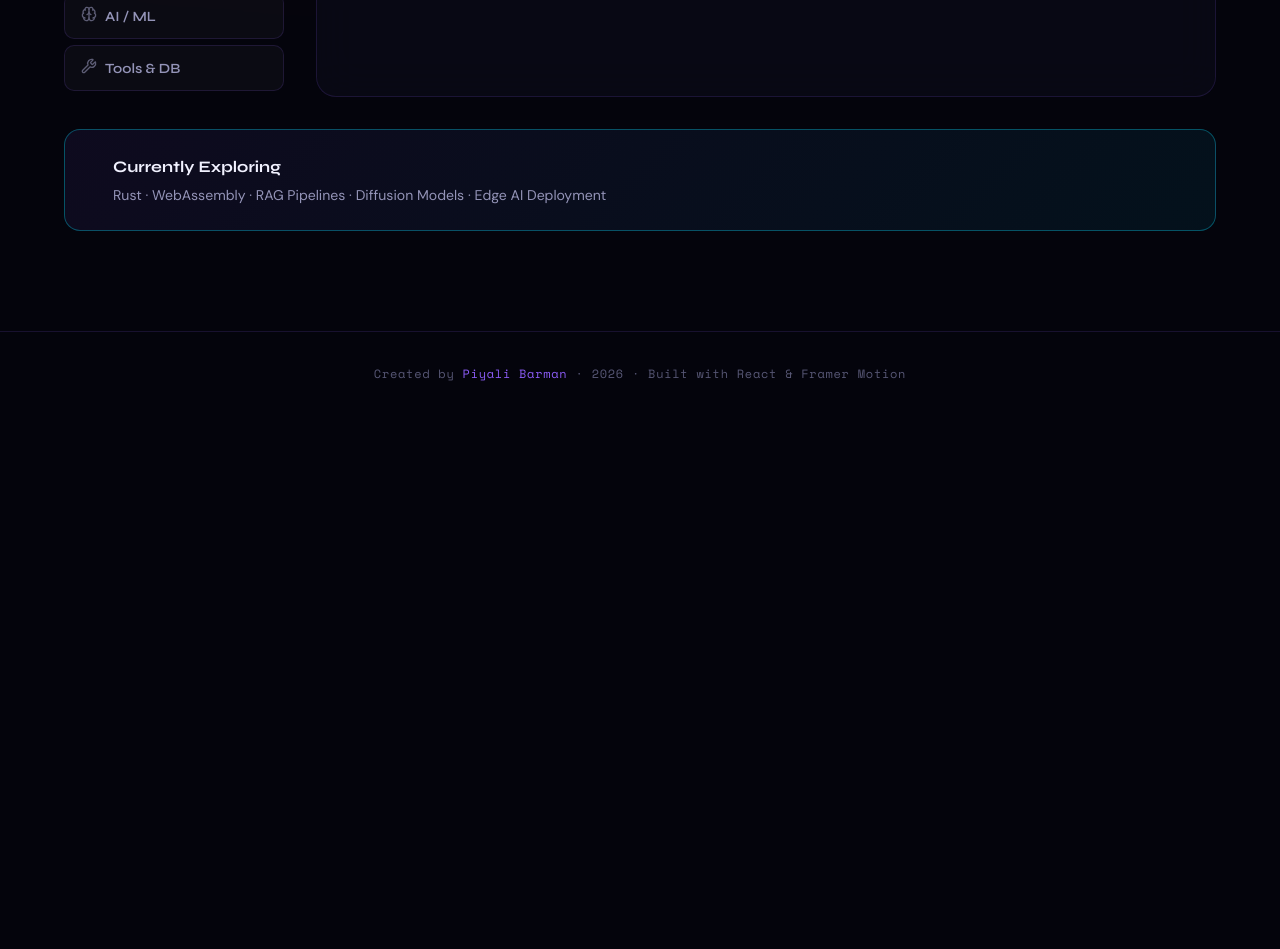
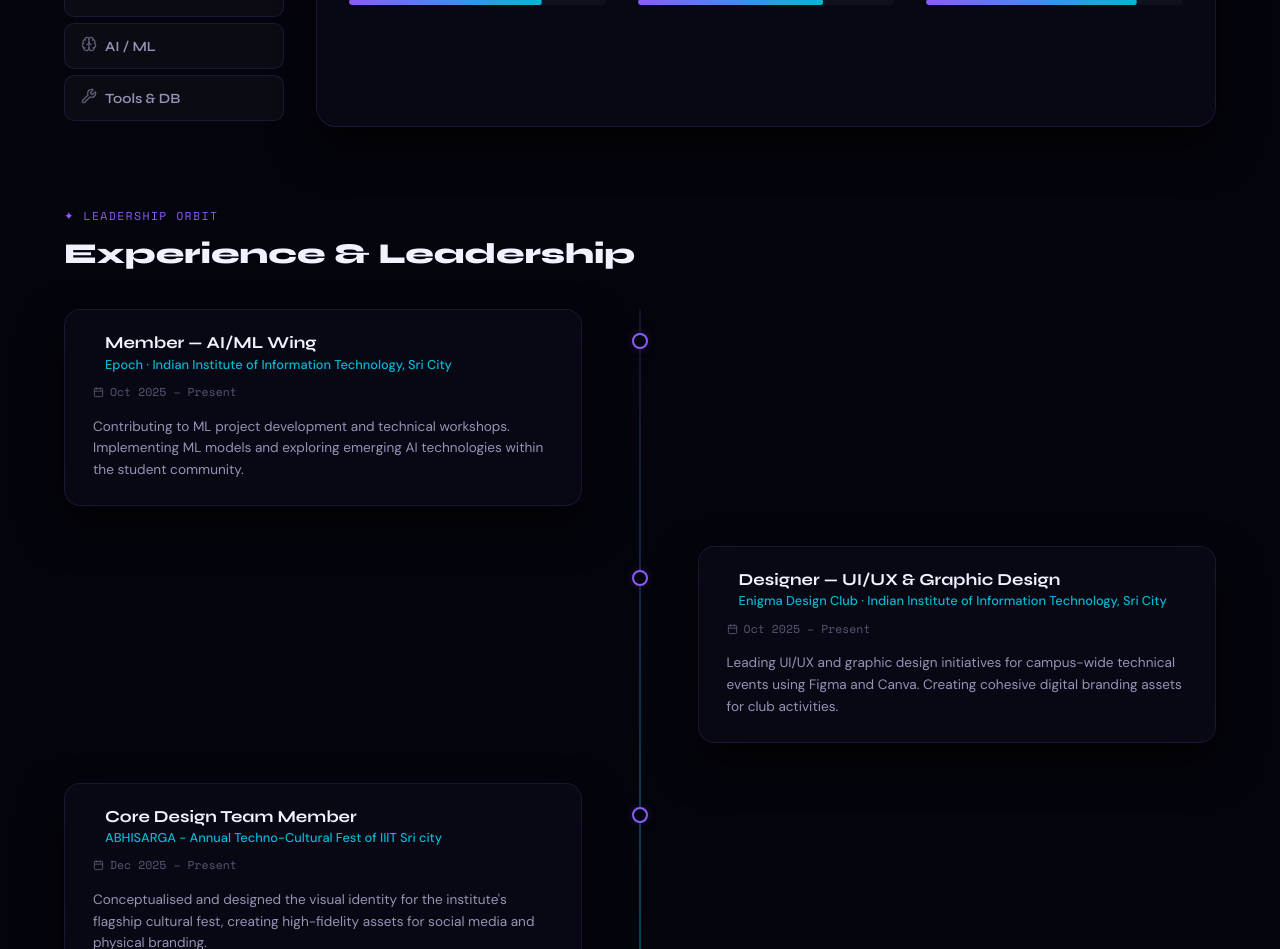
Before and after one commit to piyali2608/Portfolio, a React (Create React App) app: page /skills in a window 1280 px wide. Shown: the part 840-1789 px from the top of the page. Before the commit the page ends 1256 px from the top, so only its background shows below. Built offline with nearby package versions, Linux system fonts and the light colour scheme.

Commit message:
made changes in UI

```diff
--- a/src/pages/Skills.js
+++ b/src/pages/Skills.js
@@ -1,7 +1,7 @@
 import React, { useState } from 'react';
 import { motion } from 'framer-motion';
 import { useInView } from 'react-intersection-observer';
-import { Code2, Layers, Server, Brain, Wrench, ChevronRight } from 'lucide-react';
+import { Code2, Layers, Server, Brain, Wrench, ChevronRight, Calendar } from 'lucide-react';
 import { skills } from '../data/portfolioData';
 
 const fadeIn = (delay = 0) => ({
@@ -76,7 +76,52 @@ const allTechTags = [
   'TensorFlow', 'OpenCV', 'HuggingFace', 'LangChain', 'scikit-learn',
   'MongoDB', 'PostgreSQL', 'Redis', 'Docker', 'Git',
   'Tailwind CSS', 'Framer Motion', 'Three.js', 'GraphQL', 'Firebase',
-  'Vercel', 'Figma', 'OvenCV', 'Pandas', 'NumPy',
+  'Vercel', 'Figma', 'OpenCV', 'Pandas', 'NumPy',
+];
+
+const leadershipTimeline = [
+  {
+
+    role: "Member — AI/ML Wing",
+    org: "Epoch · Indian Institute of Information Technology, Sri City",
+    duration: "Oct 2025 – Present",
+    desc: "Contributing to ML project development and technical workshops. Implementing ML models and exploring emerging AI technologies within the student community."
+  },
+  {
+
+    role: "Designer — UI/UX & Graphic Design",
+    org: "Enigma Design Club · Indian Institute of Information Technology, Sri City",
+    duration: "Oct 2025 – Present",
+    desc: "Leading UI/UX and graphic design initiatives for campus-wide technical events using Figma and Canva. Creating cohesive digital branding assets for club activities."
+  },
+  {
+
+    role: "Core Design Team Member",
+    org: "ABHISARGA - Annual Techno-Cultural Fest of IIIT Sri city",
+    duration: "Dec 2025 – Present",
+    desc: "Conceptualised and designed the visual identity for the institute's flagship cultural fest, creating high-fidelity assets for social media and physical branding."
+  },
+  {
+
+    role: "Sponsorship, Hospitality & Marketing Design Lead",
+    org: "UDBHAV - Inter-IIIT Hackathon",
+    duration: "Sept 2025 – Jan 2026",
+    desc: "Spearheaded visual identity for the first-ever Inter-IIIT Hackathon reaching 500+ students. Managed hospitality for 50+ participants from IIIT Kalyani, Agartala & Manipur. Secured industrial partnerships."
+  },
+  {
+
+    role: "Event Organiser & Host",
+    org: "Cyber Tea 3.0 - National Cybersecurity Workshop",
+    duration: "Dec 2025",
+    desc: "Successfully organised and hosted an All-India cybersecurity workshop, facilitating technical sessions for participants across various engineering colleges nationwide."
+  },
+  {
+
+    role: "School Head Girl",
+    org: "Kendriya Vidyalaya Cooch Behar",
+    duration: "Academic Year 2023 – 2024",
+    desc: "Elected to represent the collective student body, manage student councils, direct primary assemblies, coordinate institutional leadership standards, and lead event executions."
+  }
 ];
 
 const Skills = () => {
@@ -96,29 +141,22 @@ const Skills = () => {
         {/* Header */}
         <motion.div {...fadeIn(0)} style={{ marginBottom: 60 }}>
           <div className="section-tag">
-            <Brain size={12} /> Skills & Technologies
+            <Brain size={12} /> Skills & Toolkit
           </div>
-          <h2 className="section-title">My Toolkit</h2>
+          <h2 className="section-title">My Technical Stack</h2>
           <p className="section-subtitle">
-            A curated set of technologies I use to build, train, and ship things.
+            A curated environment of technologies I use to develop algorithms, construct interfaces, and ship full-stack web platforms.
           </p>
         </motion.div>
 
         {/* Tech cloud */}
-        <motion.div {...fadeIn(0.1)} style={{
-          padding: '28px 32px',
-          background: 'var(--bg-card)',
-          border: '1px solid var(--border)',
-          borderRadius: 20,
-          backdropFilter: 'blur(20px)',
-          marginBottom: 48,
-        }}>
+        <motion.div {...fadeIn(0.1)} className="glass-card" style={{ padding: '28px 32px', marginBottom: 48, cursor: 'none' }}>
           <p style={{
             fontFamily: 'Space Mono, monospace',
             fontSize: '0.7rem', color: 'var(--text-muted)',
             letterSpacing: '0.1em', textTransform: 'uppercase',
             marginBottom: 16,
-          }}> Full Tech Cloud</p>
+          }}>Full Tech Cloud</p>
           <div style={{ display: 'flex', flexWrap: 'wrap', gap: 4 }}>
             {allTechTags.map((tag, i) => (
               <SkillTag key={tag} name={tag} delay={i * 0.025} />
@@ -127,13 +165,7 @@ const Skills = () => {
         </motion.div>
 
         {/* Category skill bars */}
-        <div style={{
-          display: 'grid',
-          gridTemplateColumns: '220px 1fr',
-          gap: 32,
-        }}
-          className="skills-layout"
-        >
+        <div style={{ display: 'grid', gridTemplateColumns: '220px 1fr', gap: 32 }} className="skills-layout">
           {/* Category Sidebar */}
           <motion.div {...fadeIn(0.2)}>
             <p style={{
@@ -176,18 +208,10 @@ const Skills = () => {
             initial={{ opacity: 0, x: 20 }}
             animate={{ opacity: 1, x: 0 }}
             transition={{ duration: 0.3 }}
-            style={{
-              padding: '28px 32px',
-              background: 'var(--bg-card)',
-              border: '1px solid var(--border)',
-              borderRadius: 20,
-              backdropFilter: 'blur(20px)',
-            }}
+            className="glass-card"
+            style={{ padding: '28px 32px', cursor: 'none' }}
           >
-            <div style={{
-              display: 'flex', alignItems: 'center', gap: 10,
-              marginBottom: 28,
-            }}>
+            <div style={{ display: 'flex', alignItems: 'center', gap: 10, marginBottom: 28 }}>
               <span style={{ color: 'var(--accent)' }}>{activeCat.icon}</span>
               <h3 style={{
                 fontFamily: 'Syne, sans-serif',
@@ -211,30 +235,120 @@ const Skills = () => {
           </motion.div>
         </div>
 
-        {/* Currently Learning */}
-        <motion.div {...fadeIn(0.4)} style={{
-          marginTop: 32, padding: '24px 32px',
-          background: 'linear-gradient(135deg, rgba(139,92,246,0.08) 0%, rgba(6,182,212,0.08) 100%)',
-          border: '1px solid var(--border-glow)',
-          borderRadius: 16,
-          display: 'flex', alignItems: 'center', gap: 16, flexWrap: 'wrap',
-        }}>
-          <span style={{ fontSize: 24 }}></span>
-          <div>
+        {/* ==========================================================================
+           RESTRUCTURED: EXPERIENCE & LEADERSHIP TIMELINE
+           ========================================================================== */}
+        <div style={{ marginTop: 80 }}>
+          <motion.div {...fadeIn(0)}>
             <p style={{
-              fontFamily: 'Syne, sans-serif', fontWeight: 700,
-              color: 'var(--text-primary)', marginBottom: 4,
-            }}>Currently Exploring</p>
-            <p style={{ color: 'var(--text-secondary)', fontSize: '0.88rem' }}>
-              Rust · WebAssembly · RAG Pipelines · Diffusion Models · Edge AI Deployment
+              fontFamily: 'Space Mono, monospace', fontSize: '0.72rem',
+              color: 'var(--accent)', letterSpacing: '0.12em',
+              textTransform: 'uppercase', marginBottom: 12,
+            }}>
+              ✦ Leadership Orbit
             </p>
+            <h3 style={{
+              fontFamily: 'Syne, sans-serif', fontSize: '1.8rem',
+              fontWeight: 800, color: 'var(--text-primary)', marginBottom: 40,
+            }}>
+              Experience & Leadership
+            </h3>
+          </motion.div>
+
+          <div className="leadership-timeline-wrapper" style={{ position: 'relative' }}>
+            {/* Center spine wire trail */}
+            <div className="timeline-spine-line" style={{
+              position: 'absolute', top: 0, bottom: 0, left: '50%',
+              width: 2, background: 'linear-gradient(180deg, var(--border) 0%, var(--border-glow) 50%, transparent 100%)',
+              transform: 'translateX(-50%)',
+            }} />
+
+            {leadershipTimeline.map((item, i) => (
+              <div
+                key={i}
+                className={`timeline-item-container ${i % 2 === 0 ? 'left-align' : 'right-align'}`}
+                style={{
+                  display: 'flex', justifyContent: i % 2 === 0 ? 'flex-start' : 'flex-end',
+                  position: 'relative', width: '100%', marginBottom: 40,
+                }}
+              >
+                {/* Core node point */}
+                <div className="timeline-node-dot" style={{
+                  position: 'absolute', top: 24, left: '50%',
+                  width: 16, height: 16, borderRadius: '50%',
+                  background: 'var(--bg-primary)', border: '2px solid var(--accent)',
+                  boxShadow: '0 0 10px var(--glow)', transform: 'translateX(-50%)',
+                  zIndex: 2,
+                }} />
+
+                {/* Main description card stack */}
+                <motion.div
+                  initial={{ opacity: 0, x: i % 2 === 0 ? -40 : 40 }}
+                  whileInView={{ opacity: 1, x: 0 }}
+                  viewport={{ once: true }}
+                  transition={{ duration: 0.6, delay: i * 0.05 }}
+                  className="glass-card timeline-inner-card"
+                  style={{
+                    width: '45%', padding: '24px 28px',
+                    borderRadius: 16, cursor: 'none', position: 'relative',
+                  }}
+                >
+                  <div style={{ display: 'flex', alignItems: 'center', gap: 12, marginBottom: 8 }}>
+                    <span style={{ fontSize: '1.4rem' }}>{item.icon}</span>
+                    <div>
+                      <h4 style={{
+                        fontFamily: 'Syne, sans-serif', fontSize: '1.05rem',
+                        fontWeight: 700, color: 'var(--text-primary)',
+                      }}>{item.role}</h4>
+                      <p style={{
+                        fontSize: '0.8rem', color: 'var(--accent-2)',
+                        fontFamily: 'DM Sans, sans-serif', fontWeight: 500, marginTop: 2,
+                      }}>{item.org}</p>
+                    </div>
+                  </div>
+
+                  <div style={{
+                    display: 'flex', alignItems: 'center', gap: 6,
+                    fontFamily: 'Space Mono, monospace', fontSize: '0.72rem',
+                    color: 'var(--text-muted)', marginBottom: 14,
+                  }}>
+                    <Calendar size={11} /> {item.duration}
+                  </div>
+
+                  <p style={{
+                    fontSize: '0.85rem', color: 'var(--text-secondary)',
+                    lineHeight: 1.6, textAlign: 'left',
+                  }}>
+                    {item.desc}
+                  </p>
+                </motion.div>
+              </div>
+            ))}
           </div>
-        </motion.div>
+        </div>
       </div>
 
       <style>{`
         @media (max-width: 768px) {
           .skills-layout { grid-template-columns: 1fr !important; }
+
+          /* Flip timeline nodes to align perfectly on mobile viewports */
+          .timeline-spine-line {
+            left: 16px !important;
+            transform: none !important;
+          }
+          .timeline-node-dot {
+            left: 16px !important;
+            transform: translateX(-50%) !important;
+          }
+          .timeline-item-container {
+            justify-content: flex-end !important;
+            padding-left: 40px;
+          }
+          .timeline-inner-card {
+            width: 100% !important;
+            padding: 20px 24px !important;
+          }
         }
       `}</style>
     </section>
```
